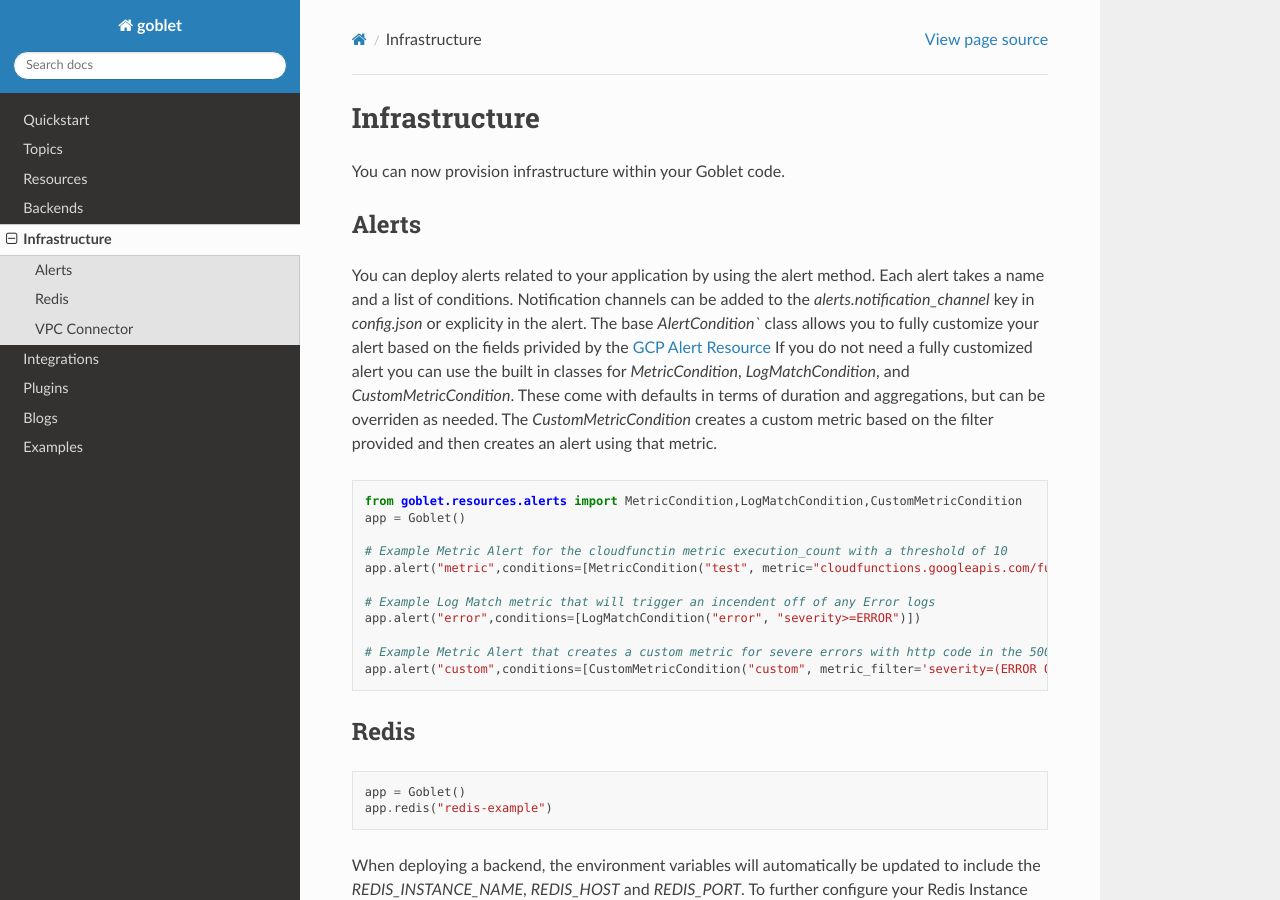
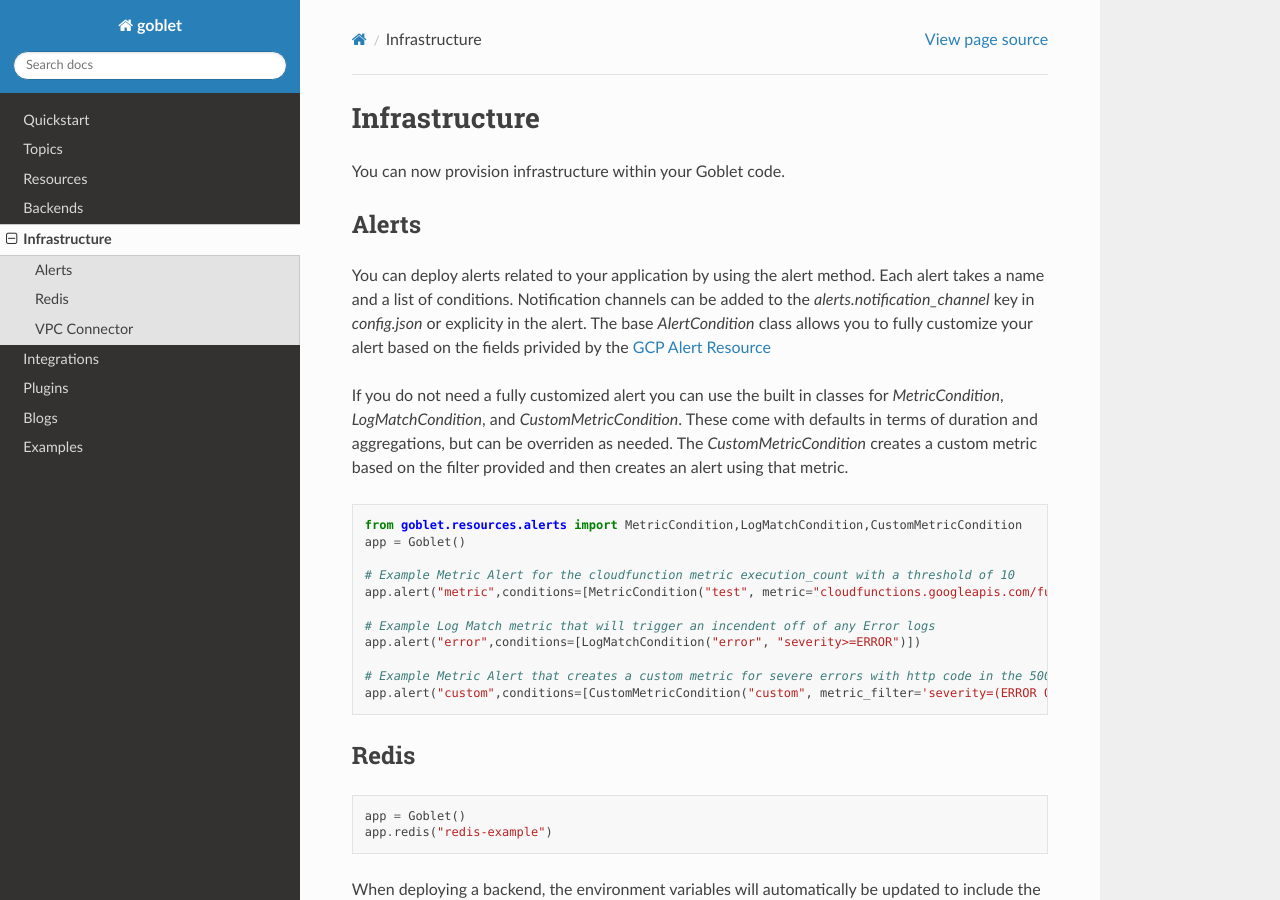
Before and after one commit to goblet/goblet, a Sphinx documentation site: the page built from docs/source/infrastructures.rst, in a window 1280 px wide and 900 px high. Built offline with Sphinx 7.4.7 and the Read the Docs theme 2.0.0, drawn with Linux system fonts in a browser that asks for light colours.

Commit message:
fix typos

```diff
--- a/docs/source/infrastructures.rst
+++ b/docs/source/infrastructures.rst
@@ -8,8 +8,9 @@
 ^^^^^^
 
 You can deploy alerts related to your application by using the alert method. Each alert takes a name and a list of conditions. Notification channels
-can be added to the `alerts.notification_channel` key in `config.json` or explicity in the alert. The base `AlertCondition`` class allows you to
+can be added to the `alerts.notification_channel` key in `config.json` or explicity in the alert. The base `AlertCondition` class allows you to
 fully customize your alert based on the fields privided by the `GCP Alert Resource <https://cloud.google.com/monitoring/api/ref_v3/rest/v3/projects.alertPolicies#conditionhttps://cloud.google.com/monitoring/api/ref_v3/rest/v3/projects.alertPolicies#condition>`_
+
 If you do not need a fully customized alert you can use the built in classes for `MetricCondition`, `LogMatchCondition`, and `CustomMetricCondition`. These come with
 defaults in terms of duration and aggregations, but can be overriden as needed. The `CustomMetricCondition` creates a custom metric based on the filter provided and then
 creates an alert using that metric.
@@ -19,7 +20,7 @@
     from goblet.resources.alerts import MetricCondition,LogMatchCondition,CustomMetricCondition
     app = Goblet()
 
-    # Example Metric Alert for the cloudfunctin metric execution_count with a threshold of 10
+    # Example Metric Alert for the cloudfunction metric execution_count with a threshold of 10
     app.alert("metric",conditions=[MetricCondition("test", metric="cloudfunctions.googleapis.com/function/execution_count", value=10)])
 
     # Example Log Match metric that will trigger an incendent off of any Error logs
```
Also changed, not shown: README.md (+1 -1 lines), 1 other file.
